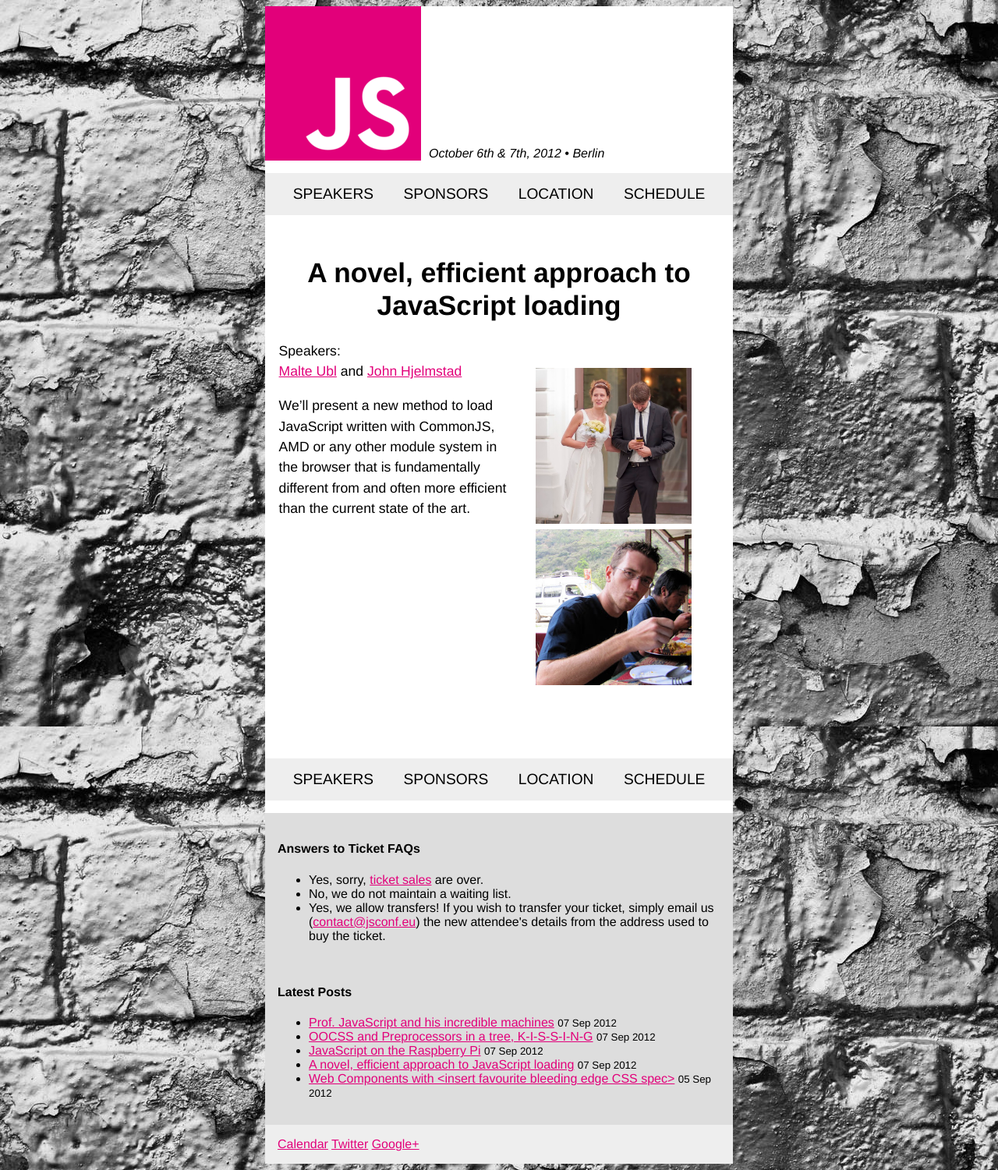
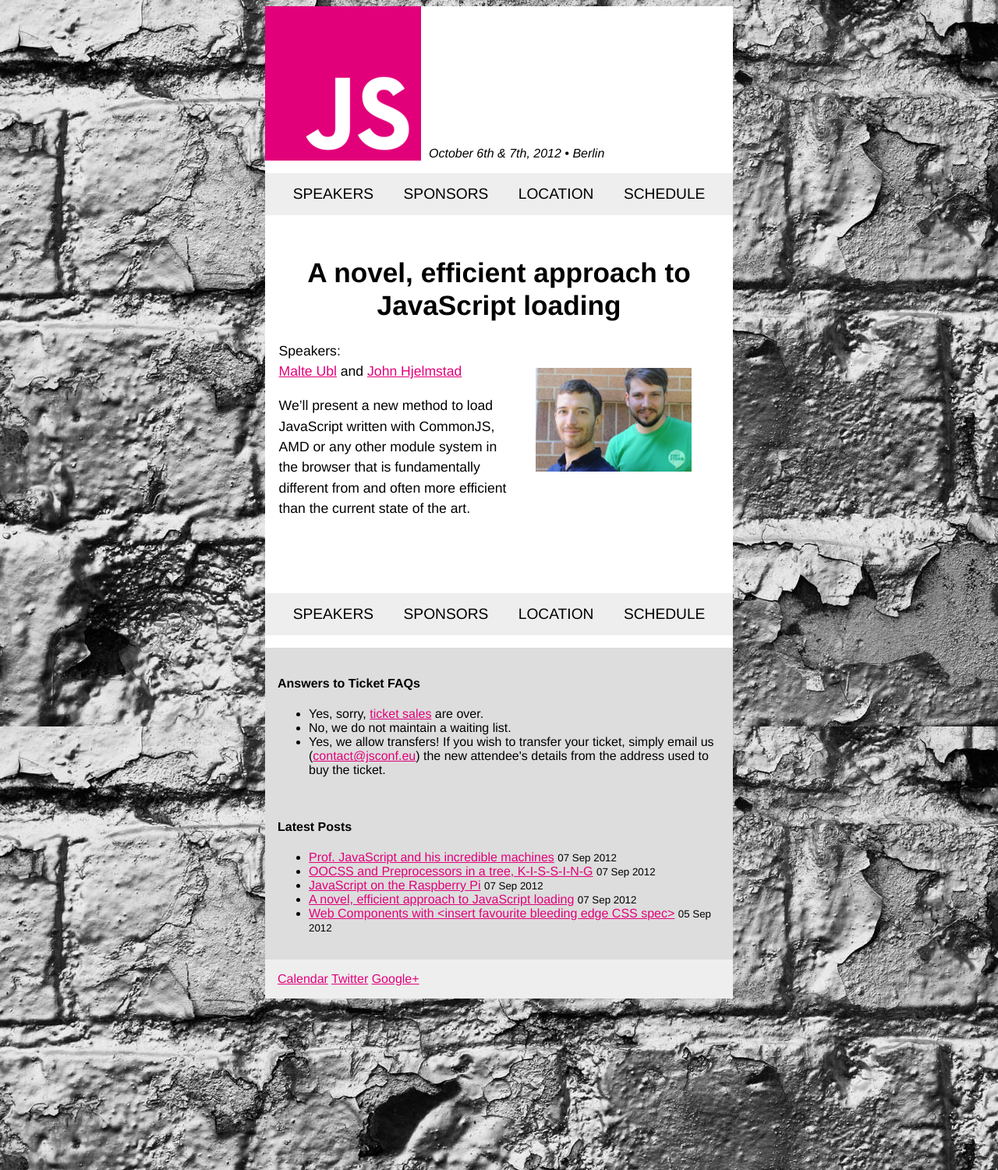
Before and after one commit to jsconf/2012.jsconf.eu, a Jekyll site: the page built from _posts/2012-09-07-a-novel-efficient-approach-to-javascript-loading.md, in a window 1280 px wide. Shown: the whole page at 78% size. Built offline with Jekyll 4.4.1, drawn with Linux system fonts in a browser that asks for light colours.

Commit message:
Unified image

```diff
--- a/_posts/2012-09-07-a-novel-efficient-approach-to-javascript-loading.md
+++ b/_posts/2012-09-07-a-novel-efficient-approach-to-javascript-loading.md
@@ -7,12 +7,11 @@ category: speaker
 # [{{ page.title }}]({{ page.url }})
 
 <div class="speaker">
-<a href="https://plus.google.com/116910304844117268718/posts"><img src="/images/malte-ubl.jpeg" width="200" alt="Malte Ubl"></a>
-<a href="https://plus.google.com/u/0/s/John%20Hjelmstad"><img src="/images/john-hjelmstad.jpeg" width="200" alt="John Hjelmstad"></a>
+<a href="https://www.google.com/search?q=Malte%20Ubl%20and%20John%20Hjelmstad"><img src="/images/malte-and-john.jpg" width="200" alt="Malte Ubl and John Hjelmstad"></a>
 </div>
 
 Speakers:<br/>
-<a href="https://plus.google.com/116910304844117268718/posts">Malte Ubl</a> and <a href="https://plus.google.com/u/0/s/John%20Hjelmstad">John Hjelmstad</a>
+<a href="https://plus.google.com/116910304844117268718/posts">Malte Ubl</a> and <a href="https://plus.google.com/102479487113889164377/posts">John Hjelmstad</a>
 
 We'll present a new method to load JavaScript written with CommonJS, AMD or any other module system in the browser that is fundamentally different from and often more efficient than the current state of the art.
 
```
Also changed, not shown: images/malte-and-john.jpg (added).
